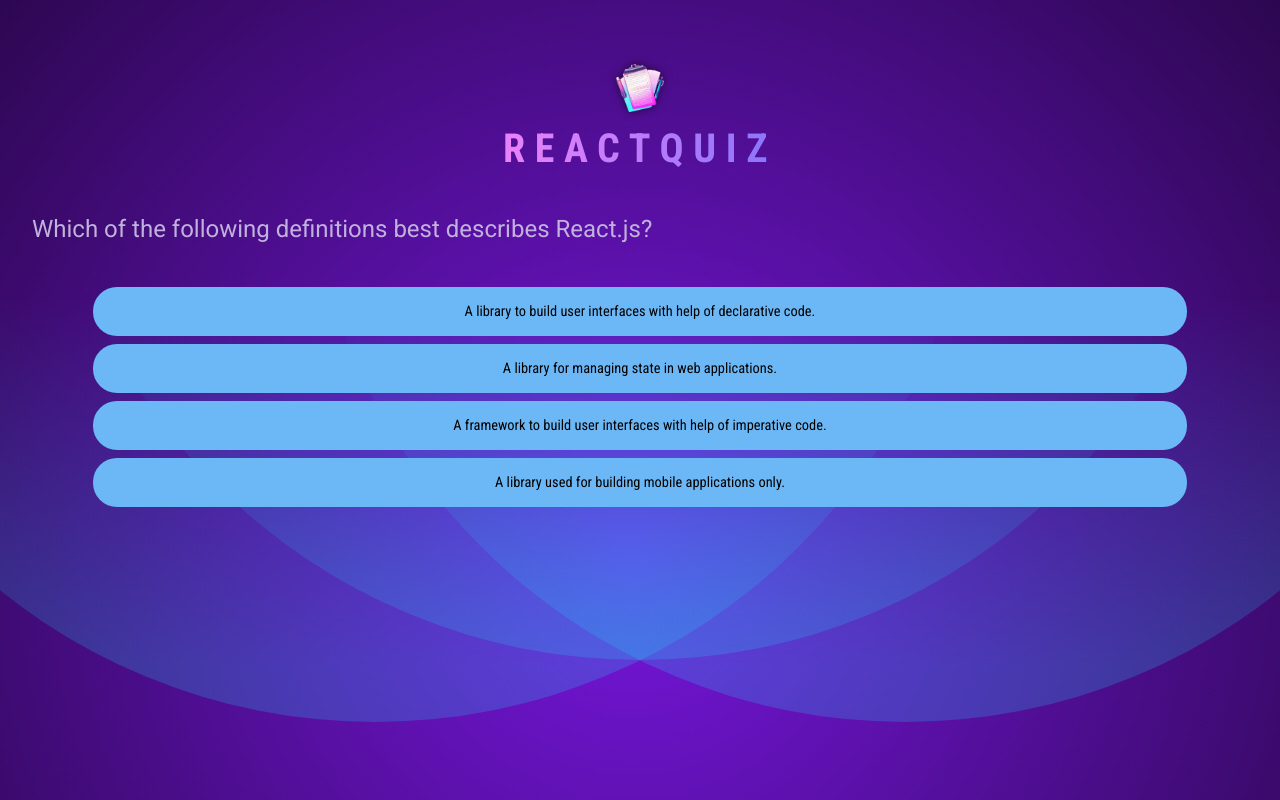
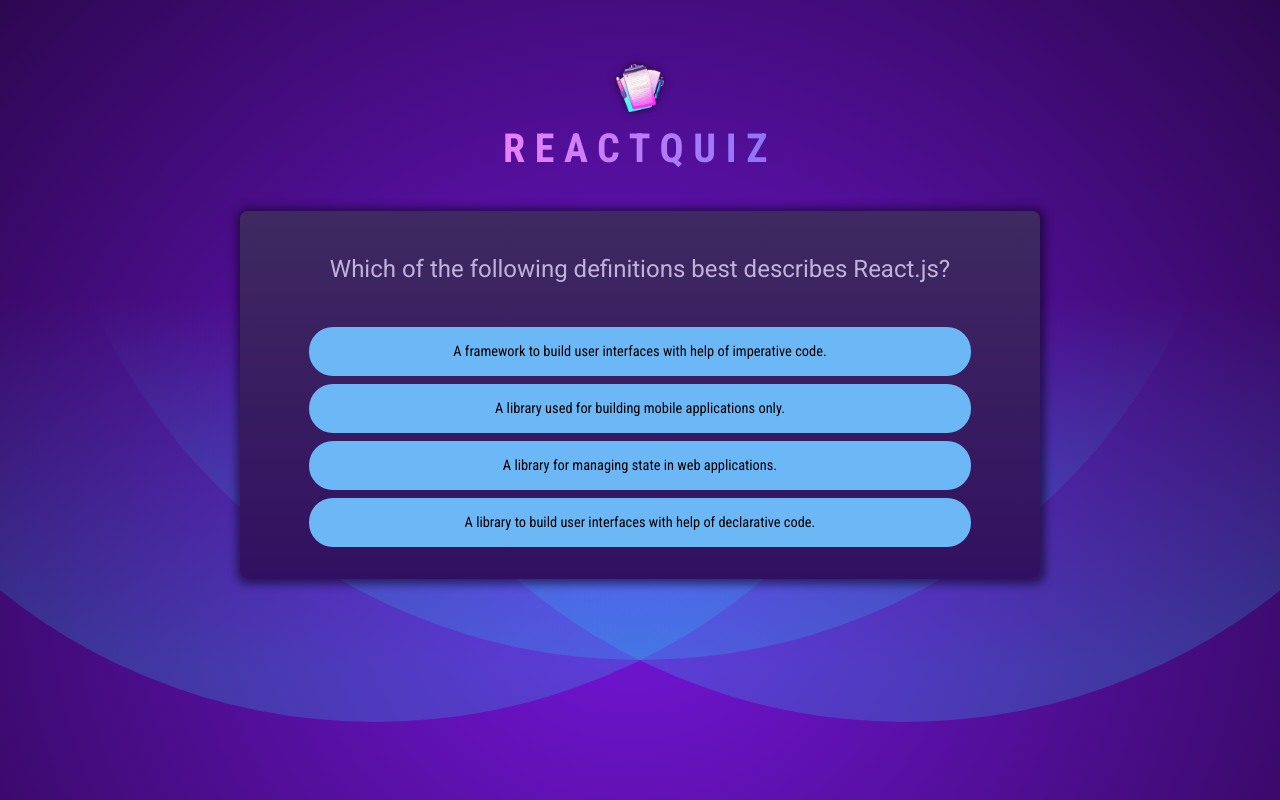
Before and after one commit to Baha-Abdelatif/React-Quiz, a React (Vite) app: page / in a window 1280 px wide. Built offline with nearby package versions, Linux system fonts and the light colour scheme.

Commit message:
Shuffle the possible answers to be sure they are not in the same order every time

```diff
--- a/src/components/Quiz.jsx
+++ b/src/components/Quiz.jsx
@@ -5,16 +5,19 @@
 export default function Quiz() {
   const [userAnswers, setUserAnswers] = useState([]);
   const currentQuestionIdx = userAnswers.length;
+  const shuffledAnswers = QUESTIONS[currentQuestionIdx].answers;
+  shuffledAnswers.sort(() => 0.5 - Math.random());
 
   const handleSelectAnswer = (selectedAnswer) => {
     setUserAnswers((prevAnswers) => [...prevAnswers, selectedAnswer]);
   };
 
   return currentQuestionIdx < 7 ? (
+    <div id='quiz'>
       <div id='question'>
         <h2>{QUESTIONS[currentQuestionIdx].text}</h2>
         <ul id='answers'>
-        {QUESTIONS[currentQuestionIdx].answers.map((answer) => {
+          {shuffledAnswers.map((answer) => {
             return (
               <li className='answer' key={uuid()}>
                 <button onClick={() => handleSelectAnswer(answer)}>
@@ -25,6 +28,7 @@
           })}
         </ul>
       </div>
+    </div>
   ) : (
     <div>
       <h2>No more questions</h2>
```
Lines whose indentation alone changed are shown as unchanged.
